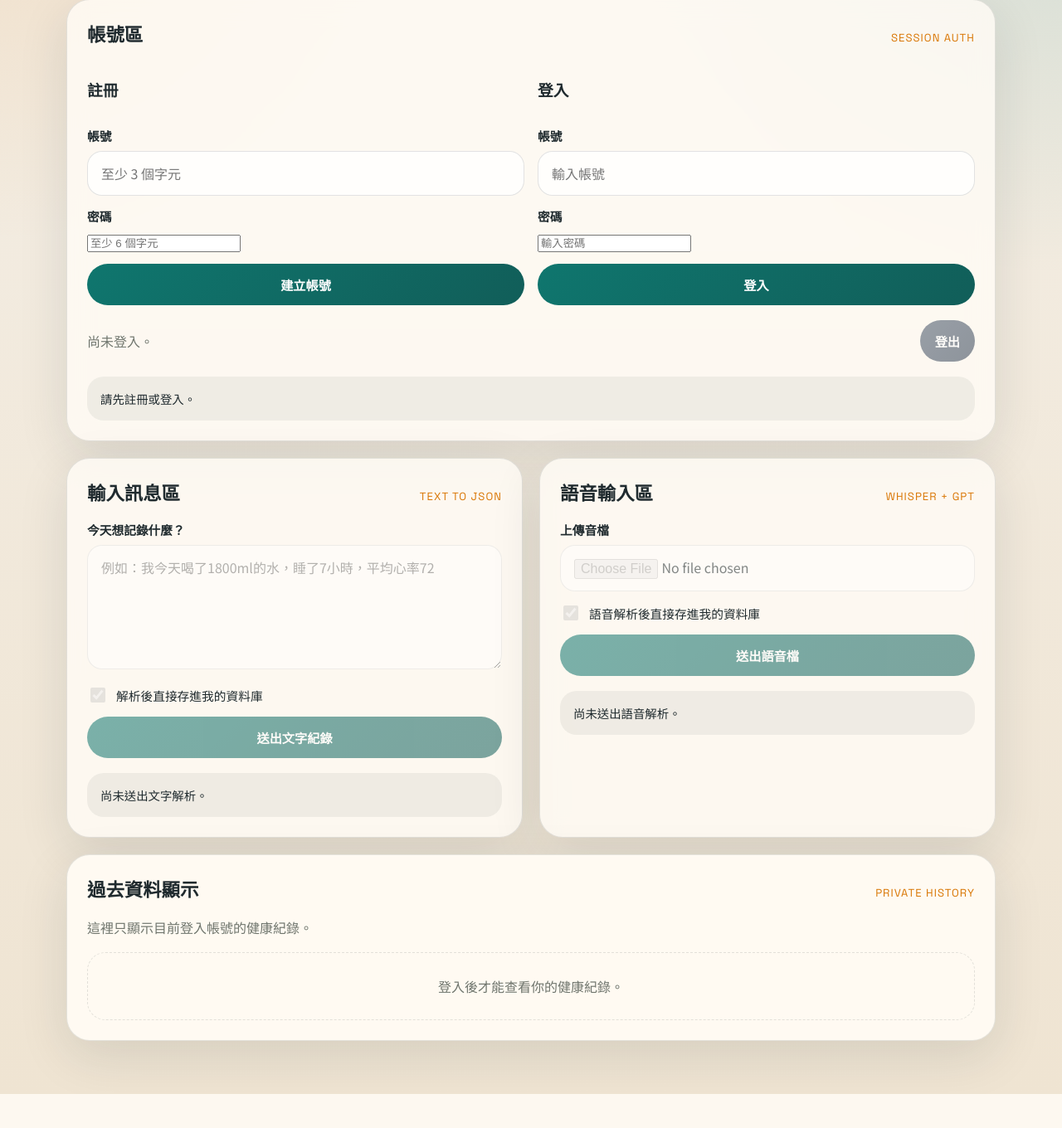
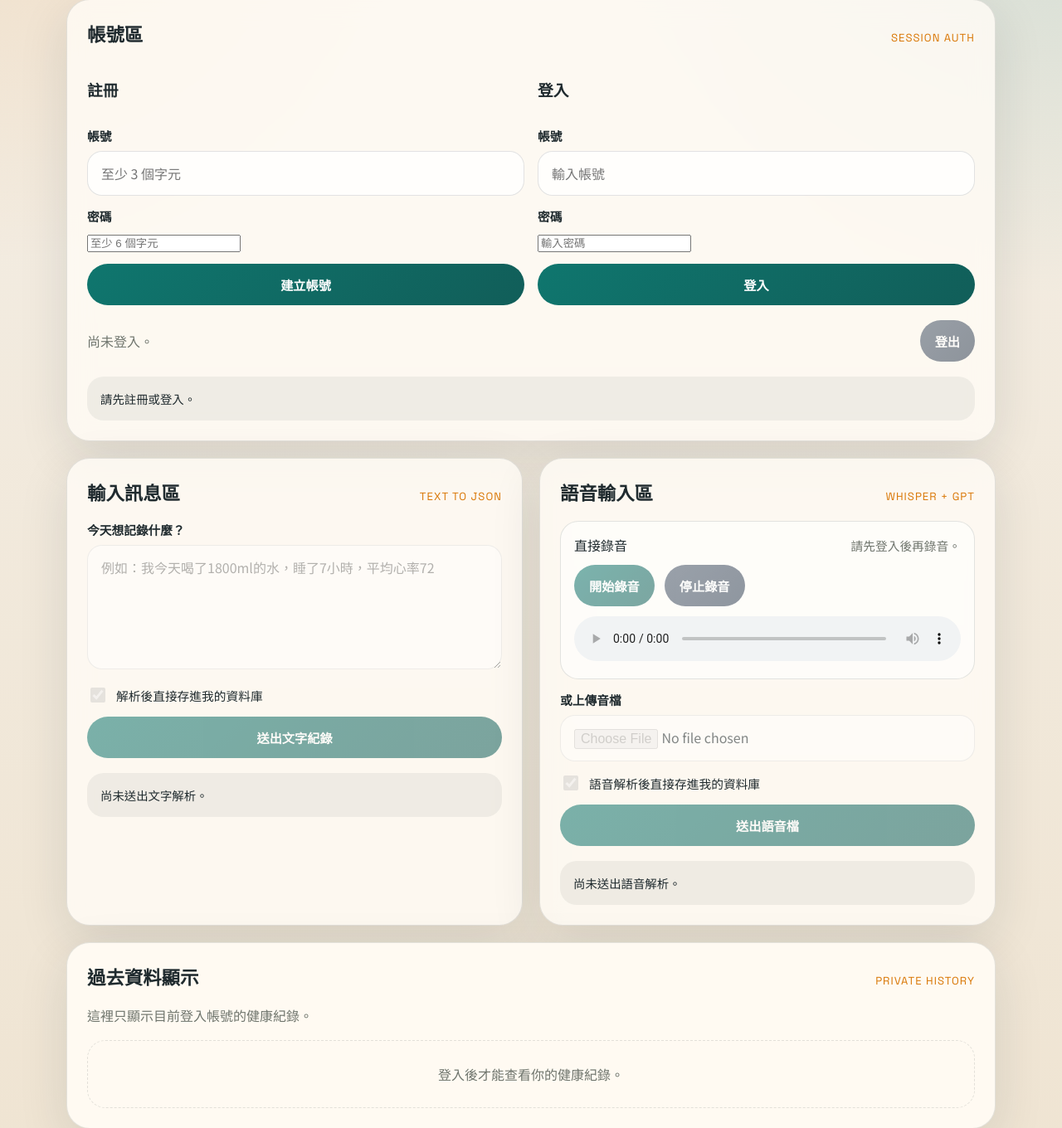
Before and after one commit to yaxin020713/nuvora-api, a Flask app: page / in a window 1280 px wide. Shown: the part 282-1642 px from the top of the page at 83% size. Before the commit the page ends 1601 px from the top, so only its background shows below. Run offline with Flask 3, Linux system fonts and the light colour scheme.

Commit message:
Add token auth and recording support

```diff
--- a/app.py
+++ b/app.py
@@ -22,6 +22,7 @@ class User(db.Model):
     id = db.Column(db.Integer, primary_key=True)
     username = db.Column(db.String(50), unique=True, nullable=False)
     password_hash = db.Column(db.String(255), nullable=False)
+    api_token_hash = db.Column(db.String(255), nullable=True)
 
 
 class HealthData(db.Model):
@@ -53,6 +54,14 @@ def serialize_health_data(record):
 
 def serialize_user(user):
     return {"id": user.id, "username": user.username}
+
+
+def serialize_auth_response(user, token=None):
+    payload = {"user": serialize_user(user)}
+    if token:
+        payload["token"] = token
+        payload["token_type"] = "Bearer"
+    return payload
 
 
 def validate_health_payload(payload):
@@ -90,10 +99,44 @@ def get_current_user():
     return User.query.get(user_id)
 
 
+def get_bearer_token():
+    auth_header = request.headers.get("Authorization", "")
+    if not auth_header.startswith("Bearer "):
+        return None
+    return auth_header.split(" ", 1)[1].strip() or None
+
+
+def get_current_api_user():
+    token = get_bearer_token()
+    if not token:
+        return None
+
+    for user in User.query.filter(User.api_token_hash.isnot(None)).all():
+        if check_password_hash(user.api_token_hash, token):
+            return user
+    return None
+
+
+def get_authenticated_user():
+    return get_current_api_user() or get_current_user()
+
+
+def issue_api_token(user):
+    raw_token = secrets.token_urlsafe(32)
+    user.api_token_hash = generate_password_hash(raw_token)
+    db.session.commit()
+    return raw_token
+
+
+def clear_api_token(user):
+    user.api_token_hash = None
+    db.session.commit()
+
+
 def login_required(route):
     @wraps(route)
     def wrapped(*args, **kwargs):
-        user = get_current_user()
+        user = get_authenticated_user()
         if not user:
             return jsonify({"error": "Authentication required"}), 401
         return route(user, *args, **kwargs)
@@ -173,7 +216,7 @@ def create_app():
 
     @app.route("/auth/me")
     def auth_me():
-        user = get_current_user()
+        user = get_authenticated_user()
         return jsonify({"authenticated": bool(user), "user": serialize_user(user) if user else None})
 
     @app.route("/auth/register", methods=["POST"])
@@ -195,7 +238,8 @@ def create_app():
         db.session.add(user)
         db.session.commit()
         session["user_id"] = user.id
-        return jsonify({"message": "Registered successfully", "user": serialize_user(user)}), 201
+        token = issue_api_token(user)
+        return jsonify({"message": "Registered successfully", **serialize_auth_response(user, token)}), 201
 
     @app.route("/auth/login", methods=["POST"])
     def login():
@@ -210,10 +254,14 @@ def create_app():
             return jsonify({"error": "invalid username or password"}), 401
 
         session["user_id"] = user.id
-        return jsonify({"message": "Logged in successfully", "user": serialize_user(user)})
+        token = issue_api_token(user)
+        return jsonify({"message": "Logged in successfully", **serialize_auth_response(user, token)})
 
     @app.route("/auth/logout", methods=["POST"])
     def logout():
+        user = get_authenticated_user()
+        if user and get_bearer_token():
+            clear_api_token(user)
         session.clear()
         return jsonify({"message": "Logged out"})
 
@@ -287,7 +335,10 @@ def create_app():
     def seed_local_data():
         user = User.query.filter_by(username="demo-user").first()
         if not user:
-            user = User(username="demo-user", password_hash=generate_password_hash("demo-pass"))
+            user = User(
+                username="demo-user",
+                password_hash=generate_password_hash("demo-pass"),
+            )
             db.session.add(user)
             db.session.commit()
 
--- a/static/app.js
+++ b/static/app.js
@@ -9,8 +9,16 @@ const audioForm = document.getElementById("audio-form");
 const textResult = document.getElementById("text-result");
 const audioResult = document.getElementById("audio-result");
 const historyList = document.getElementById("history-list");
+const audioFileInput = document.getElementById("audio-file");
+const audioPreview = document.getElementById("audio-preview");
+const recordStartButton = document.getElementById("record-start");
+const recordStopButton = document.getElementById("record-stop");
+const recordingStatus = document.getElementById("recording-status");
 
 let currentUser = null;
+let mediaRecorder = null;
+let recordedChunks = [];
+let recordedBlob = null;
 
 function showResult(target, payload) {
   target.textContent = JSON.stringify(payload, null, 2);
@@ -34,6 +42,12 @@ function setAuthState(user) {
 
   if (!authenticated) {
     historyList.innerHTML = '<div class="empty-state">登入後才能查看你的健康紀錄。</div>';
+  }
+
+  if (!authenticated) {
+    recordingStatus.textContent = "請先登入後再錄音。";
+  } else if (!recordedBlob) {
+    recordingStatus.textContent = "尚未開始錄音。";
   }
 }
 
@@ -83,6 +97,74 @@ async function submitJson(url, body) {
   return { response, payload };
 }
 
+function resetRecordingPreview() {
+  recordedBlob = null;
+  audioPreview.removeAttribute("src");
+  audioPreview.load();
+}
+
+function setRecorderButtons(isRecording) {
+  recordStartButton.disabled = !currentUser || isRecording;
+  recordStopButton.disabled = !currentUser || !isRecording;
+}
+
+function getRecordedFile() {
+  if (!recordedBlob) {
+    return null;
+  }
+
+  const extension = recordedBlob.type.includes("mp4") ? "m4a" : "webm";
+  return new File([recordedBlob], `nuvora-recording.${extension}`, {
+    type: recordedBlob.type || "audio/webm",
+  });
+}
+
+async function startRecording() {
+  if (!navigator.mediaDevices?.getUserMedia || typeof MediaRecorder === "undefined") {
+    showResult(audioResult, { error: "目前瀏覽器不支援直接錄音，請改用上傳音檔。" });
+    return;
+  }
+
+  try {
+    const stream = await navigator.mediaDevices.getUserMedia({ audio: true });
+    const preferredMimeType = MediaRecorder.isTypeSupported("audio/webm")
+      ? "audio/webm"
+      : "";
+
+    recordedChunks = [];
+    mediaRecorder = preferredMimeType
+      ? new MediaRecorder(stream, { mimeType: preferredMimeType })
+      : new MediaRecorder(stream);
+
+    mediaRecorder.addEventListener("dataavailable", (event) => {
+      if (event.data.size > 0) {
+        recordedChunks.push(event.data);
+      }
+    });
+
+    mediaRecorder.addEventListener("stop", () => {
+      recordedBlob = new Blob(recordedChunks, { type: mediaRecorder.mimeType || "audio/webm" });
+      audioPreview.src = URL.createObjectURL(recordedBlob);
+      recordingStatus.textContent = "錄音完成，可以直接送出或重新錄一次。";
+      setRecorderButtons(false);
+      stream.getTracks().forEach((track) => track.stop());
+    });
+
+    mediaRecorder.start();
+    resetRecordingPreview();
+    recordingStatus.textContent = "錄音中...";
+    setRecorderButtons(true);
+  } catch (error) {
+    showResult(audioResult, { error: "無法啟用麥克風，請確認瀏覽器權限已開啟。" });
+  }
+}
+
+function stopRecording() {
+  if (mediaRecorder && mediaRecorder.state !== "inactive") {
+    mediaRecorder.stop();
+  }
+}
+
 registerForm.addEventListener("submit", async (event) => {
   event.preventDefault();
 
@@ -116,6 +198,8 @@ loginForm.addEventListener("submit", async (event) => {
 logoutButton.addEventListener("click", async () => {
   const { payload } = await submitJson("/auth/logout", {});
   showResult(authResult, payload);
+  resetRecordingPreview();
+  setRecorderButtons(false);
   setAuthState(null);
 });
 
@@ -136,9 +220,9 @@ textForm.addEventListener("submit", async (event) => {
 audioForm.addEventListener("submit", async (event) => {
   event.preventDefault();
 
-  const file = document.getElementById("audio-file").files[0];
+  const file = audioFileInput.files[0] || getRecordedFile();
   if (!file) {
-    showResult(audioResult, { error: "請先選擇音檔" });
+    showResult(audioResult, { error: "請先錄音或選擇音檔" });
     return;
   }
 
@@ -158,7 +242,19 @@ audioForm.addEventListener("submit", async (event) => {
   }
 });
 
+recordStartButton.addEventListener("click", startRecording);
+recordStopButton.addEventListener("click", stopRecording);
+
+audioFileInput.addEventListener("change", () => {
+  if (audioFileInput.files[0]) {
+    recordedBlob = null;
+    audioPreview.src = URL.createObjectURL(audioFileInput.files[0]);
+    recordingStatus.textContent = "已選擇音檔，可以直接送出。";
+  }
+});
+
 loadAuthState().then((user) => {
+  setRecorderButtons(false);
   if (user) {
     loadHistory();
   }
--- a/static/styles.css
+++ b/static/styles.css
@@ -101,6 +101,42 @@ body {
 
 .secondary-button {
   background: linear-gradient(135deg, #475569, #334155);
+}
+
+.recorder-card {
+  padding: 16px;
+  border: 1px solid var(--line);
+  border-radius: 22px;
+  background: rgba(255, 255, 255, 0.55);
+}
+
+.recorder-head {
+  display: flex;
+  align-items: baseline;
+  justify-content: space-between;
+  gap: 12px;
+  margin-bottom: 12px;
+}
+
+.recorder-head span {
+  margin: 0;
+}
+
+.recorder-head p {
+  margin: 0;
+  color: var(--muted);
+  font-size: 0.92rem;
+}
+
+.recorder-actions {
+  display: flex;
+  gap: 12px;
+  margin-bottom: 12px;
+}
+
+.audio-preview {
+  width: 100%;
+  min-height: 42px;
 }
 
 .history-panel {
@@ -252,6 +288,7 @@ textarea:disabled {
     grid-template-columns: 1fr;
   }
 
+  .recorder-actions,
   .history-controls {
     flex-direction: column;
   }
--- a/templates/index.html
+++ b/templates/index.html
@@ -82,8 +82,19 @@
           <span>Whisper + GPT</span>
         </div>
         <form id="audio-form" class="stack">
+          <div class="recorder-card">
+            <div class="recorder-head">
+              <span>直接錄音</span>
+              <p id="recording-status">尚未開始錄音。</p>
+            </div>
+            <div class="recorder-actions">
+              <button id="record-start" type="button">開始錄音</button>
+              <button id="record-stop" type="button" class="secondary-button">停止錄音</button>
+            </div>
+            <audio id="audio-preview" controls class="audio-preview"></audio>
+          </div>
           <label class="file-picker">
-            <span>上傳音檔</span>
+            <span>或上傳音檔</span>
             <input id="audio-file" name="audio" type="file" accept="audio/*">
           </label>
           <label class="checkbox">
```
Also changed, not shown: migrations/versions/b3f5f0f9a1c2_add_api_token_hash_to_users.py (added, +26 -0 lines), README.md.
